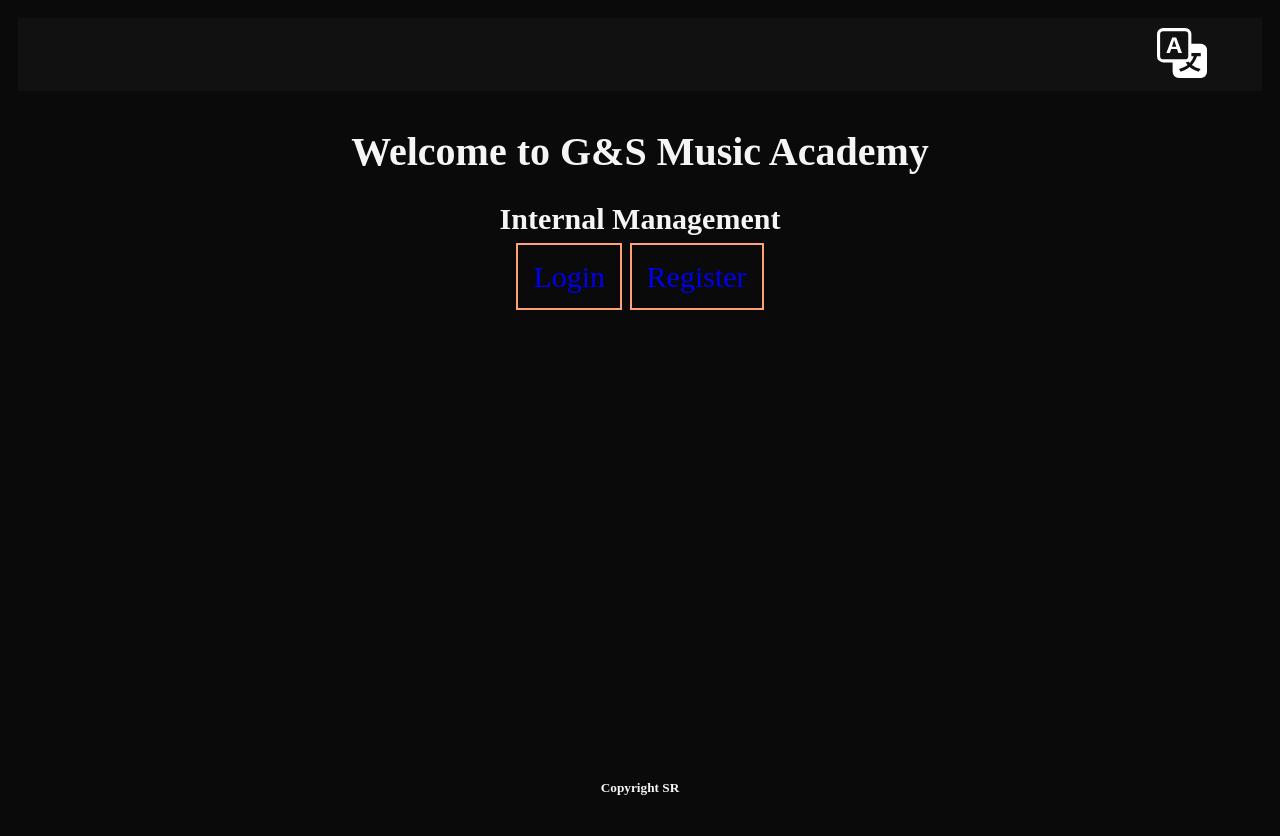
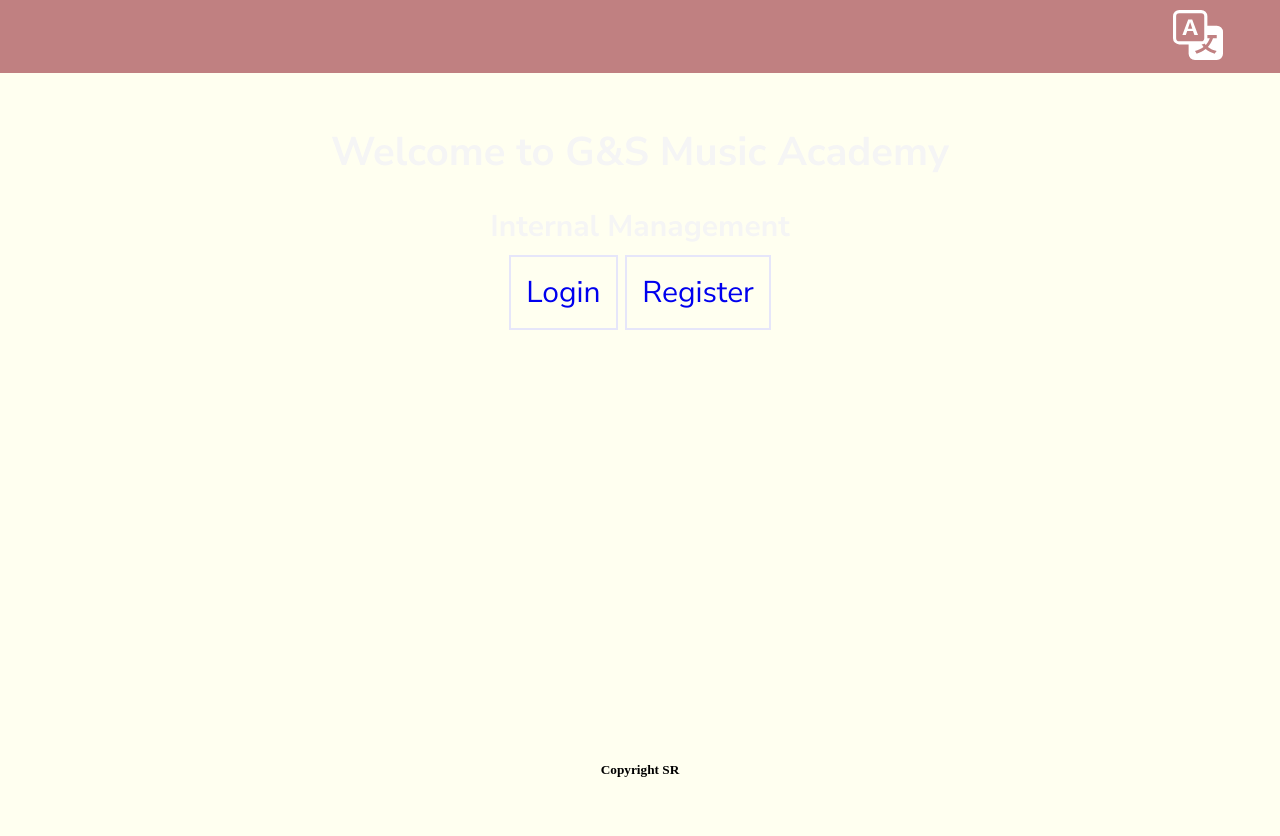
Before and after one commit to sofiarodrigues-pianist/CS50-FinalProject, a Flask app: page / in a window 1280 px wide. After the commit the page ends 777 px from the top, so only its background shows below. Run offline with Flask 3, Linux system fonts and the light colour scheme.

Commit message:
CSS color and fonts pallette

```diff
--- a/static/css/style.css
+++ b/static/css/style.css
@@ -6,8 +6,6 @@
         'header header header header header header header header'
         'main main main main main main main main'
         'footer footer footer footer footer footer footer footer';
-    gap: 10px;
-    padding: 10px;
     height: 100vh; /* Makes the grid container take full viewport height */
     grid-template-rows: auto 1fr auto; /* Ensure footer stays at the bottom */
 }
@@ -23,16 +21,18 @@
 
 .header {
     grid-area: header;
+    width:100%;
     display: flex;
     justify-content: space-between;
     align-items: center;
-    background-color: rgb(17, 17, 17);
+    /*background-color: #E6E6FA;*/
+    background-color: #C08081;
+    /*background-color: rgb(185, 173, 114);*/
 }
 
 .navbar {
     display: flex;
     justify-content: flex-start;
-    background-color: rgb(19, 18, 18);
 }
 
 .right {
@@ -56,17 +52,25 @@
 
 .nav-item {
     margin-right: 15px;
-    font-family: "Impact Regular";
+    font-family: "Raleway";
+    /*font-family: "Impact Regular";*/
     font-size: 25px;
+    padding-left: 2%;
+    padding-right: 2%;
 }
 
 .nav-link:hover {
-    color: gold;
+    color: lightgoldenrodyellow;
 }
 
 .nav-link {
     text-decoration: none;
     color: white;
+}
+
+.active-tab {
+    color: #002E74;
+    /*color:rgb(62, 76, 115);*/
 }
 
 .user, .translation {
@@ -87,24 +91,29 @@
 
 .main {
     grid-area: main;
+    background-color: #FFFFF0;
+    padding: 2%;
     height: 100%;
+    font-family: "Nunito Sans";
 }
 
-.main > div {
+/*.main > div {
     font-family: "Lucida Sans unicode Regular";
-}
+}*/
 
 .footer {
     grid-area: footer;
-    display: flex;
+    background-color: #FFFFF0;
+    display: grid;
     justify-content: center;
+    margin: 0px;
+    padding-top: 5%;
 }
 
 
 body {
-    background-color: rgb(10, 10, 10);
-    color: whitesmoke;
-    height:100%;
+    margin:0px;
+    color: black;
 }
 
 /* Homepage */
@@ -112,7 +121,6 @@ body {
 #homepage {
     text-align: center;
     color: whitesmoke;
-    font-family: "Lucida Sans unicode Regular";
     font-size: 20px;
 }
 
@@ -350,14 +358,13 @@ ul {
     color: black;
     border: 1px solid black;
     padding: 5px;
-    font-family: "Lucida Sans unicode Regular";
 }
 
 /* buttons */
 
 .button {
     background-color: transparent;
-    border: 2px solid lightsalmon;
+    border: 2px solid #E6E6FA;
     transition-duration: 0.2s;
     text-decoration: none;
     padding: 15px;
--- a/templates/layout.html
+++ b/templates/layout.html
@@ -9,6 +9,14 @@
 
         <!-- link to personal stylesheet -->
         <link href="/static/css/style.css" rel="stylesheet">
+        <!-- link to "Raleway" font-family -->
+        <link rel="preconnect" href="https://fonts.googleapis.com">
+        <link rel="preconnect" href="https://fonts.gstatic.com" crossorigin>
+        <link href="https://fonts.googleapis.com/css2?family=Raleway:ital,wght@0,100..900;1,100..900&display=swap" rel="stylesheet">
+        <!-- link to Nunito Sans font-family-->
+        <link rel="preconnect" href="https://fonts.googleapis.com">
+        <link rel="preconnect" href="https://fonts.gstatic.com" crossorigin>
+        <link href="https://fonts.googleapis.com/css2?family=Nunito+Sans:ital,opsz,wght@0,6..12,200..1000;1,6..12,200..1000&display=swap" rel="stylesheet">
 
         <title> G&S Music Academy: {% block title %}{% endblock %} </title>
 
@@ -21,7 +29,7 @@
                 {% if user %}
                     <div class="navbar">
                         <div class="nav-icon">
-                            <a href="/"> <img src="/static/G&S logo_branco.png" alt="logo" width="180" height="90"> </a>
+                            <a href="/"> <img src="/static/SS_logo.png" width="200" height="180"> </a>
                         </div>
 
                         <ul class="nav-items">
@@ -152,12 +160,12 @@
                     navLinks.forEach(link => {
                         // Check if the href matches the current path
                         if (link.getAttribute('href') === currentPath) {
-                            // Add 'active-tab' to the parent <li> element
-                            link.parentElement.classList.add('active-tab');
+                            // Add 'active-tab'
+                            link.classList.add('active-tab');
                             console.log("navLink match");
                         } else {
                             // Remove 'active-tab' if it exists
-                            link.parentElement.classList.remove('active-tab');
+                            link.classList.remove('active-tab');
                         }
                     });
                 });
@@ -412,9 +420,7 @@
                     // Spans for manually translated sentences
                     let ptSpans = document.querySelectorAll(".lang-pt");
                     let enSpans = document.querySelectorAll(".lang-en");
-                    console.log(ptSpans);
 
-                    console.log(enSpans);
                     // Dictionary translation
                     let keys = document.querySelectorAll("[translation-key]");
 
```
Also changed, not shown: other parts of static/css/style.css (+10 -17 lines), instance/garage_database.db.
